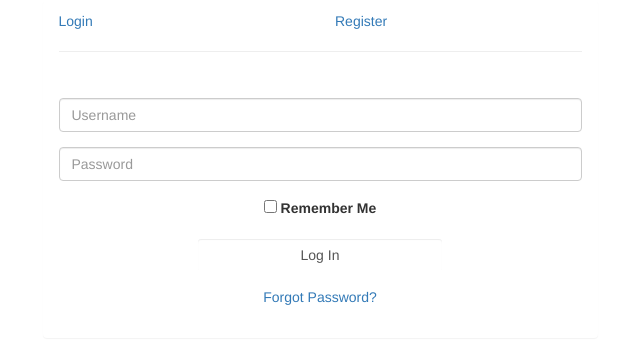
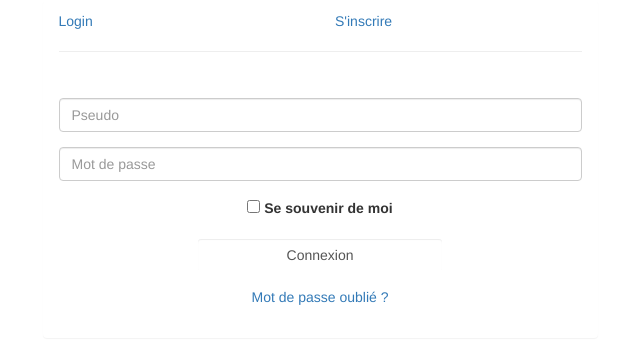
Before and after one commit to chicharlito/weezevent, a PHP site: page / in a window 1280 px wide. Shown: the top 344 px of the page, without its empty margins (320-960 px from the left). Run offline with PHP 8.4, Linux system fonts and the light colour scheme.

Commit message:
Traduction du formulaire de connexion

```diff
--- a/index.php
+++ b/index.php
@@ -15,7 +15,7 @@
 									<a href="#" class="active" id="login-form-link">Login</a>
 								</div>
 								<div class="col-xs-6">
-									<a href="#" id="register-form-link">Register</a>
+									<a href="#" id="register-form-link">S'inscrire</a>
 								</div>
 							</div>
 							<hr>
@@ -25,19 +25,19 @@
 								<div class="col-lg-12">
 									<form id="login-form" action="http://phpoll.com/login/process" method="post" role="form" style="display: block;">
 										<div class="form-group">
-											<input type="text" name="username" id="username" tabindex="1" class="form-control" placeholder="Username" value="">
+											<input type="text" name="username" id="username" tabindex="1" class="form-control" placeholder="Pseudo" value="">
 										</div>
 										<div class="form-group">
-											<input type="password" name="password" id="password" tabindex="2" class="form-control" placeholder="Password">
+											<input type="password" name="password" id="password" tabindex="2" class="form-control" placeholder="Mot de passe">
 										</div>
 										<div class="form-group text-center">
 											<input type="checkbox" tabindex="3" class="" name="remember" id="remember">
-											<label for="remember"> Remember Me</label>
+											<label for="remember"> Se souvenir de moi</label>
 										</div>
 										<div class="form-group">
 											<div class="row">
 												<div class="col-sm-6 col-sm-offset-3">
-													<input type="submit" name="login-submit" id="login-submit" tabindex="4" class="form-control btn btn-login" value="Log In">
+													<input type="submit" name="login-submit" id="login-submit" tabindex="4" class="form-control btn btn-login" value="Connexion">
 												</div>
 											</div>
 										</div>
@@ -45,7 +45,7 @@
 											<div class="row">
 												<div class="col-lg-12">
 													<div class="text-center">
-														<a href="http://phpoll.com/recover" tabindex="5" class="forgot-password">Forgot Password?</a>
+														<a href="http://phpoll.com/recover" tabindex="5" class="forgot-password">Mot de passe oublié ?</a>
 													</div>
 												</div>
 											</div>
@@ -53,21 +53,21 @@
 									</form>
 									<form id="register-form" action="http://phpoll.com/register/process" method="post" role="form" style="display: none;">
 										<div class="form-group">
-											<input type="text" name="username" id="username" tabindex="1" class="form-control" placeholder="Username" value="">
+											<input type="text" name="username" id="username" tabindex="1" class="form-control" placeholder="Pseudo" value="">
 										</div>
 										<div class="form-group">
-											<input type="email" name="email" id="email" tabindex="1" class="form-control" placeholder="Email Address" value="">
+											<input type="email" name="email" id="email" tabindex="1" class="form-control" placeholder="Adresse mail" value="">
 										</div>
 										<div class="form-group">
-											<input type="password" name="password" id="password" tabindex="2" class="form-control" placeholder="Password">
+											<input type="password" name="password" id="password" tabindex="2" class="form-control" placeholder="Mot de passe">
 										</div>
 										<div class="form-group">
-											<input type="password" name="confirm-password" id="confirm-password" tabindex="2" class="form-control" placeholder="Confirm Password">
+											<input type="password" name="confirm-password" id="confirm-password" tabindex="2" class="form-control" placeholder="Confirmez votre mot de passe">
 										</div>
 										<div class="form-group">
 											<div class="row">
 												<div class="col-sm-6 col-sm-offset-3">
-													<input type="submit" name="register-submit" id="register-submit" tabindex="4" class="form-control btn btn-register" value="Register Now">
+													<input type="submit" name="register-submit" id="register-submit" tabindex="4" class="form-control btn btn-register" value="S'inscrire">
 												</div>
 											</div>
 										</div>
```
